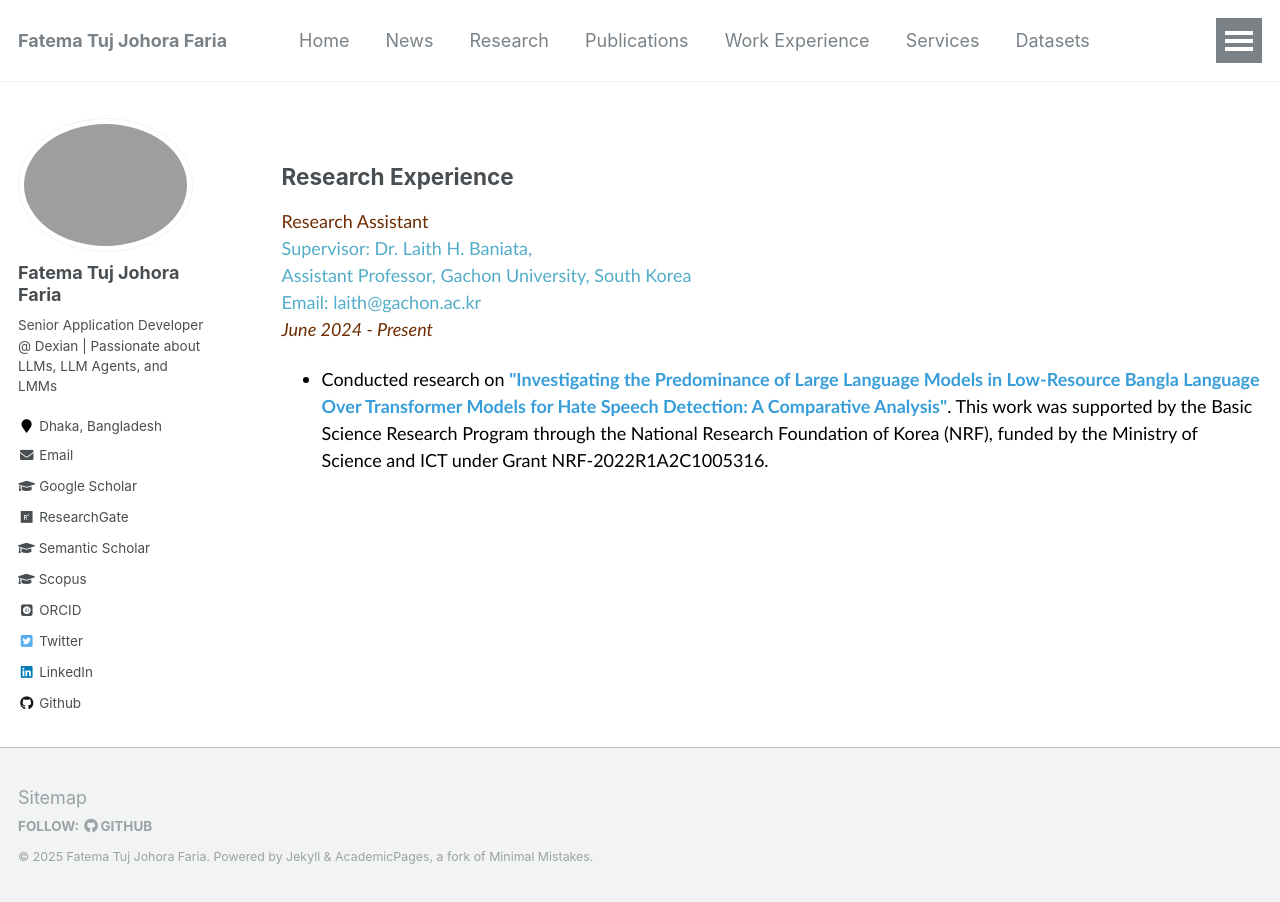
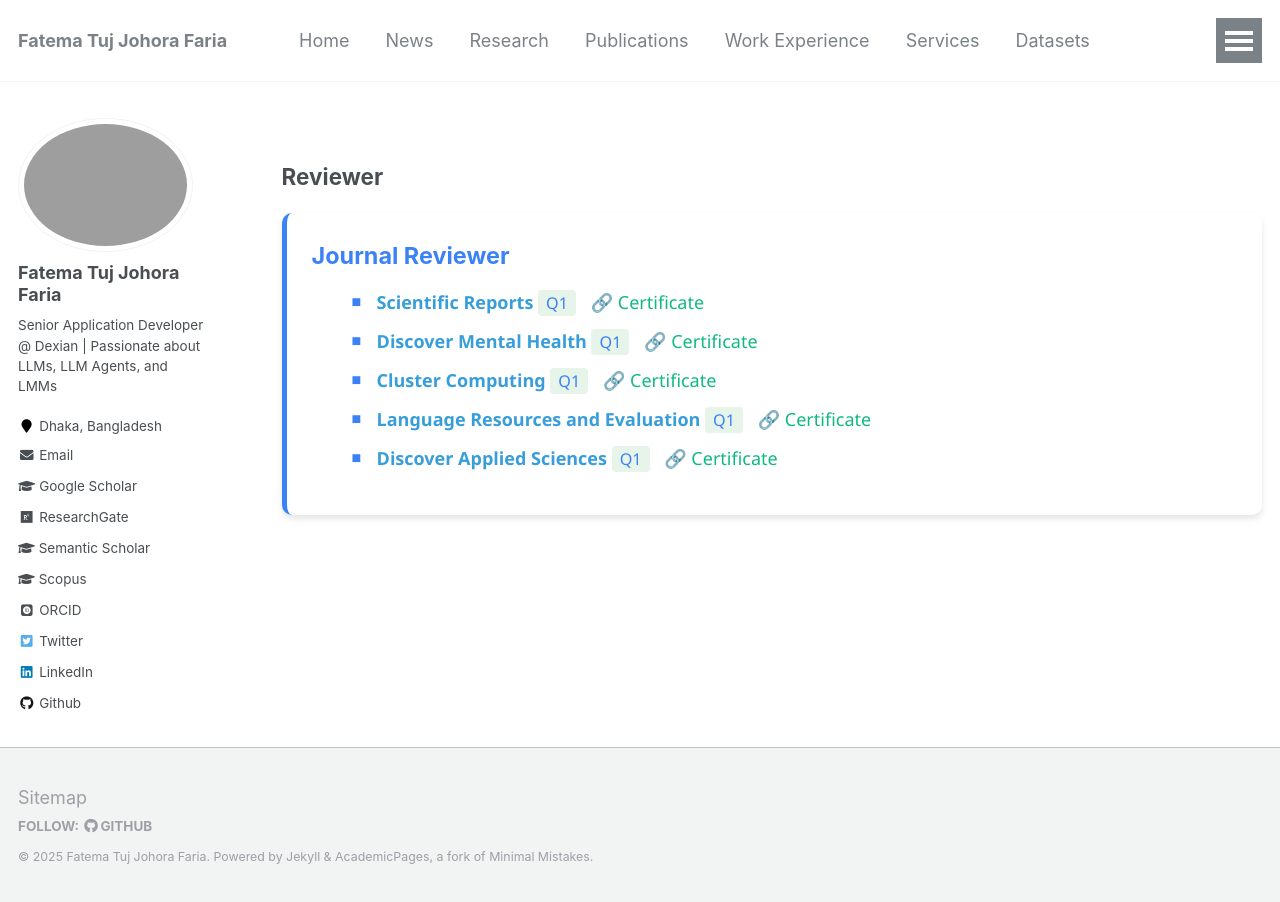
Before and after one commit to fatemafaria142/fatemafaria142.github.io, a Jekyll site: the page built from _pages/ResarchExperience.md, in a window 1280 px wide. Built offline with Jekyll 4.4.1, drawn with Linux system fonts in a browser that asks for light colours; some web fonts are replaced.

Commit message:
Update Research Experience

```diff
--- a/_pages/services.html
+++ b/_pages/ResarchExperience.html
@@ -1,7 +1,7 @@
 ---
 layout: archive
-title: "Services"
-permalink: /services/
+title: "Resarch Experience"
+permalink: /ResarchExperience/
 author_profile: true
 ---
 
--- a/_pages/ResarchExperience.md
+++ b/_pages/ResarchExperience.md
@@ -4,14 +4,37 @@ permalink: /ResarchExperience/
 title: ""
 ---
 
-
-## Research Experience
-<span style="font-family:Trebuchet MS; color:black;">
-<span style="color:#6E2C00">Research Assistant</span><br/>
-[Supervisor: Dr. Laith H. Baniata, ](https://www.researchgate.net/profile/Laith-Baniata)<br/>
-[Assistant Professor, Gachon University, South Korea](https://www.gachon.ac.kr/sites/eng/index.do/)<br/>
-[Email: laith@gachon.ac.kr](mailto:laith@gachon.ac.kr)<br/>
-<span style="color:#6E2C00"><em>June 2024 - Present</em></span>
-<ul style="font-family:Trebuchet MS; color:black;">
-<li> Conducted research on <b style="color:#389EDA">"Investigating the Predominance of Large Language Models in Low-Resource Bangla Language Over Transformer Models for Hate Speech Detection: A Comparative Analysis"</b>. This work was supported by the Basic Science Research Program through the National Research Foundation of Korea (NRF), funded by the Ministry of Science and ICT under Grant NRF-2022R1A2C1005316. </li>
-</ul>
+## Reviewer
+<span style="font-family: 'Segoe UI', sans-serif; color: black;">
+<div style="display: flex; flex-wrap: wrap; gap: 20px;">
+  <div style="background-color: white; border-left: 5px solid #3b82f6; border-radius: 10px; padding: 25px; flex: 1 1 100%; max-width: 100%; box-shadow: 0 4px 6px rgba(0, 0, 0, 0.1);">
+    <span style="color: #3b82f6; font-size: 1.3em; font-weight: bold;">Journal Reviewer</span>
+    <ul style="font-family: 'Segoe UI', sans-serif; color: black; margin-top: 15px;">
+      <li style="margin-bottom: 12px; list-style-type: none; position: relative; padding-left: 25px;">
+        <span style="position: absolute; left: 0; color: #3b82f6; font-size: 0.9em;">■</span>
+        <b style="color: #389EDA"><a href="https://www.nature.com/srep/about" style="color: #389EDA; text-decoration: none;">Scientific Reports</a></b> <span style="background-color: #e6f4ea; color: #3b82f6; padding: 2px 8px; border-radius: 4px; font-size: 0.9em;">Q1</span>
+        <a href="https://drive.google.com/file/d/1vwkKi50DBHZ7H1KdyP38E0h2NBvIEegd/view?usp=sharing" style="color: #10b981; text-decoration: none; margin-left: 10px;"><span style="font-family: 'Font Awesome 5 Free'; font-weight: 900;">🔗</span> Certificate</a>
+      </li>
+      <li style="margin-bottom: 12px; list-style-type: none; position: relative; padding-left: 25px;">
+        <span style="position: absolute; left: 0; color: #3b82f6; font-size: 0.9em;">■</span>
+        <b style="color: #389EDA"><a href="https://link.springer.com/journal/44192" style="color: #389EDA; text-decoration: none;">Discover Mental Health</a></b> <span style="background-color: #e6f4ea; color: #3b82f6; padding: 2px 8px; border-radius: 4px; font-size: 0.9em;">Q1</span>
+        <a href="https://drive.google.com/file/d/1roKjjf-UgFVb3kDrbtErU9At8475Ol3T/view?usp=sharing" style="color: #10b981; text-decoration: none; margin-left: 10px;"><span style="font-family: 'Font Awesome 5 Free'; font-weight: 900;">🔗</span> Certificate</a>
+      </li>
+      <li style="margin-bottom: 12px; list-style-type: none; position: relative; padding-left: 25px;">
+        <span style="position: absolute; left: 0; color: #3b82f6; font-size: 0.9em;">■</span>
+        <b style="color: #389EDA"><a href="https://link.springer.com/journal/10586" style="color: #389EDA; text-decoration: none;">Cluster Computing</a></b> <span style="background-color: #e6f4ea; color: #3b82f6; padding: 2px 8px; border-radius: 4px; font-size: 0.9em;">Q1</span>
+        <a href="https://drive.google.com/file/d/1O4GV4zTsPmAilrRzqqo4qaz3I-mtEmJc/view?usp=sharing" style="color: #10b981; text-decoration: none; margin-left: 10px;"><span style="font-family: 'Font Awesome 5 Free'; font-weight: 900;">🔗</span> Certificate</a>
+      </li>
+      <li style="margin-bottom: 12px; list-style-type: none; position: relative; padding-left: 25px;">
+        <span style="position: absolute; left: 0; color: #3b82f6; font-size: 0.9em;">■</span>
+        <b style="color: #389EDA"><a href="https://link.springer.com/journal/10579" style="color: #389EDA; text-decoration: none;">Language Resources and Evaluation</a></b> <span style="background-color: #e6f4ea; color: #3b82f6; padding: 2px 8px; border-radius: 4px; font-size: 0.9em;">Q1</span>
+        <a href="https://drive.google.com/file/d/1iy-3KVMfLs9NDebd2yN8eBV4gAV6we8g/view?usp=sharing" style="color: #10b981; text-decoration: none; margin-left: 10px;"><span style="font-family: 'Font Awesome 5 Free'; font-weight: 900;">🔗</span> Certificate</a>
+      </li>
+      <li style="margin-bottom: 12px; list-style-type: none; position: relative; padding-left: 25px;">
+        <span style="position: absolute; left: 0; color: #3b82f6; font-size: 0.9em;">■</span>
+        <b style="color: #389EDA"><a href="https://link.springer.com/journal/42452" style="color: #389EDA; text-decoration: none;">Discover Applied Sciences</a></b> <span style="background-color: #e6f4ea; color: #3b82f6; padding: 2px 8px; border-radius: 4px; font-size: 0.9em;">Q1</span>
+        <a href="https://drive.google.com/file/d/1hlqteUqUvSxmOMc2xI3SHXHc3r59DIcO/view?usp=sharing" style="color: #10b981; text-decoration: none; margin-left: 10px;"><span style="font-family: 'Font Awesome 5 Free'; font-weight: 900;">🔗</span> Certificate</a>
+      </li>
+    </ul>
+  </div>
+</div>
```
Also changed, not shown: _pages/services.md (deleted, +0 -40 lines).
